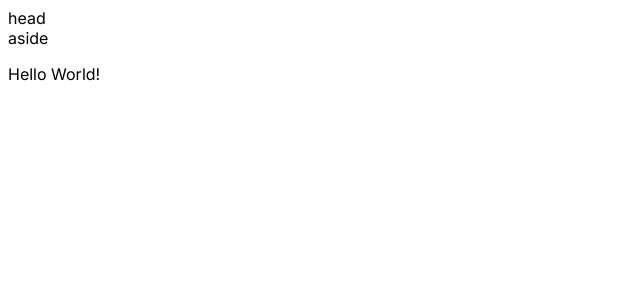
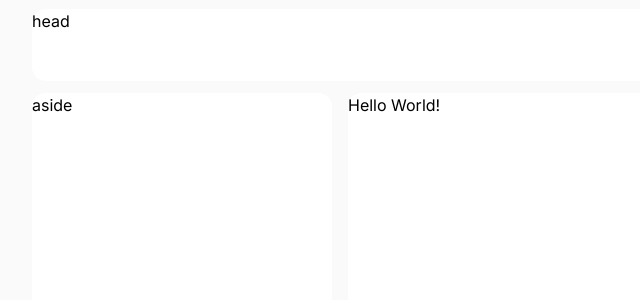
Before and after one commit to luanlabs/fluxity-interface, a Next.js app: page / in a window 1280 px wide. Shown: the top 300 px of the page, without its empty margins (0-640 px from the left). Built offline with nearby package versions, Linux system fonts and the light colour scheme.

Commit message:
fix: reorganized imports

```diff
--- a/src/app/layout.tsx
+++ b/src/app/layout.tsx
@@ -1,6 +1,7 @@
-import '../styles/registry';
 import type { Metadata } from 'next';
 import { Inter } from 'next/font/google';
+
+import '../styles/globals.css';
 import StyledComponentsRegistry from '../styles/registry';
 
 const inter = Inter({ subsets: ['latin'] });
@@ -19,9 +20,19 @@ export default function RootLayout({
     <html lang="en">
       <body className={inter.className}>
         <StyledComponentsRegistry>
-          <header>head</header>
-          <aside>aside</aside>
-          <section> {children}</section>
+          <main className="bg-alabaster h-screen px-8 pt-[9px] pb-7">
+            <header className="bg-white h-[72px] rounded-[14px] mb-3">
+              head
+            </header>
+            <section className="inline-flex basis-full gap-4 w-full h-5/6">
+              <aside className="bg-white basis-3/12 md:basis-2/12 rounded-[14px]">
+                aside
+              </aside>
+              <article className="bg-white basis-9/12 md:basis-10/12 rounded-[14px]">
+                {children}
+              </article>
+            </section>
+          </main>
         </StyledComponentsRegistry>
       </body>
     </html>
--- a/tailwind.config.ts
+++ b/tailwind.config.ts
@@ -21,11 +21,9 @@ const config: Config = {
         ufogreen: '#35e471',
         junglegreen: '#1c9b47',
         copperred: '#d98f7f',
-        mediumcoral: '#cd5a41',
         royalblue: '#3a21d4',
         lavenderblue: '#be7cff',
         lavender: '#f5ebff',
-        darklavender: '#852FDA',
         mistyrose: '#ffe8e3',
         midnightblue: '#050142',
         transparentmidnightblue: 'rgba(5, 1, 66, 0.5)',
```
Also changed, not shown: 1 other file (tests, documents, lock files or other folders).
